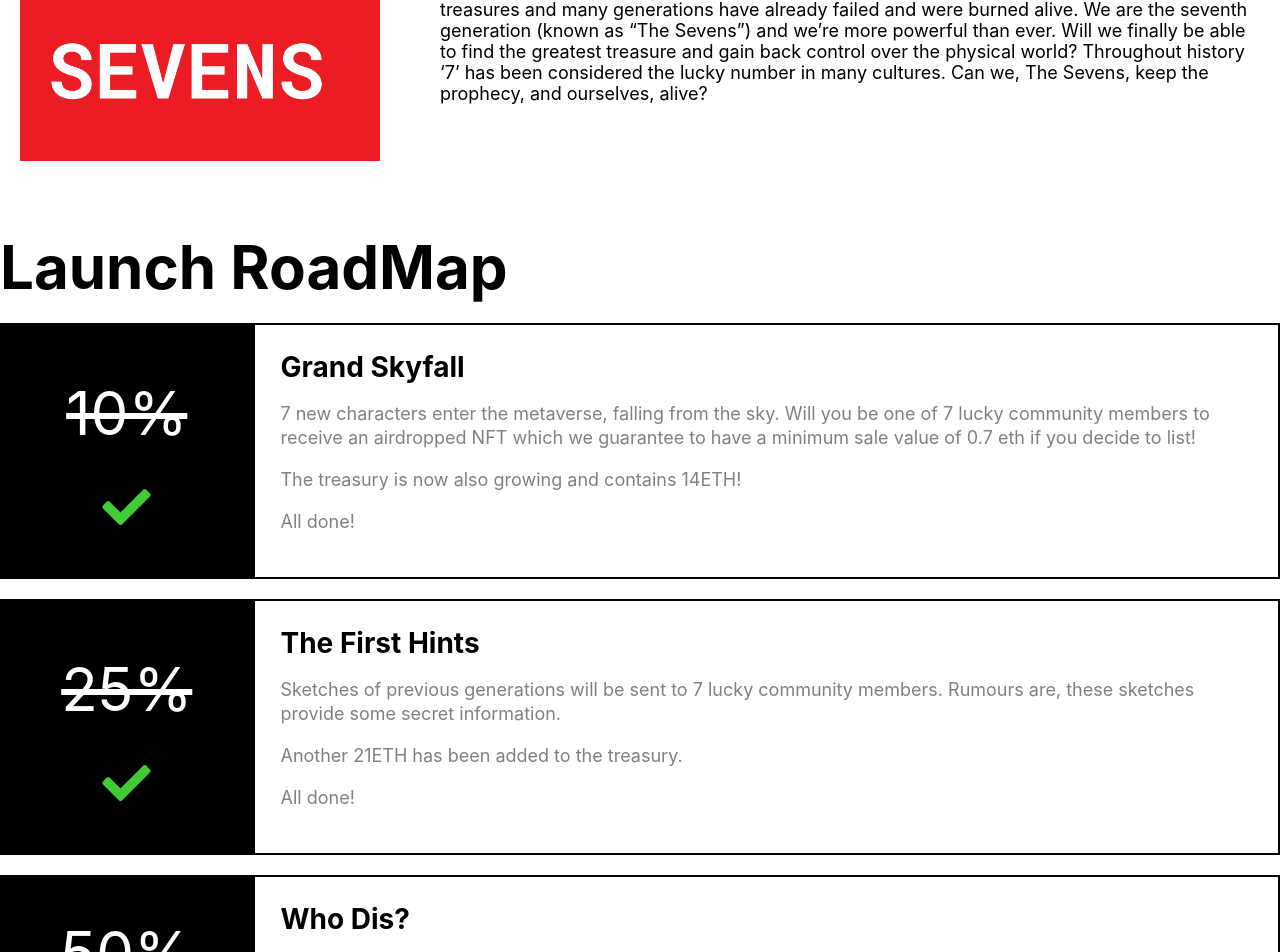
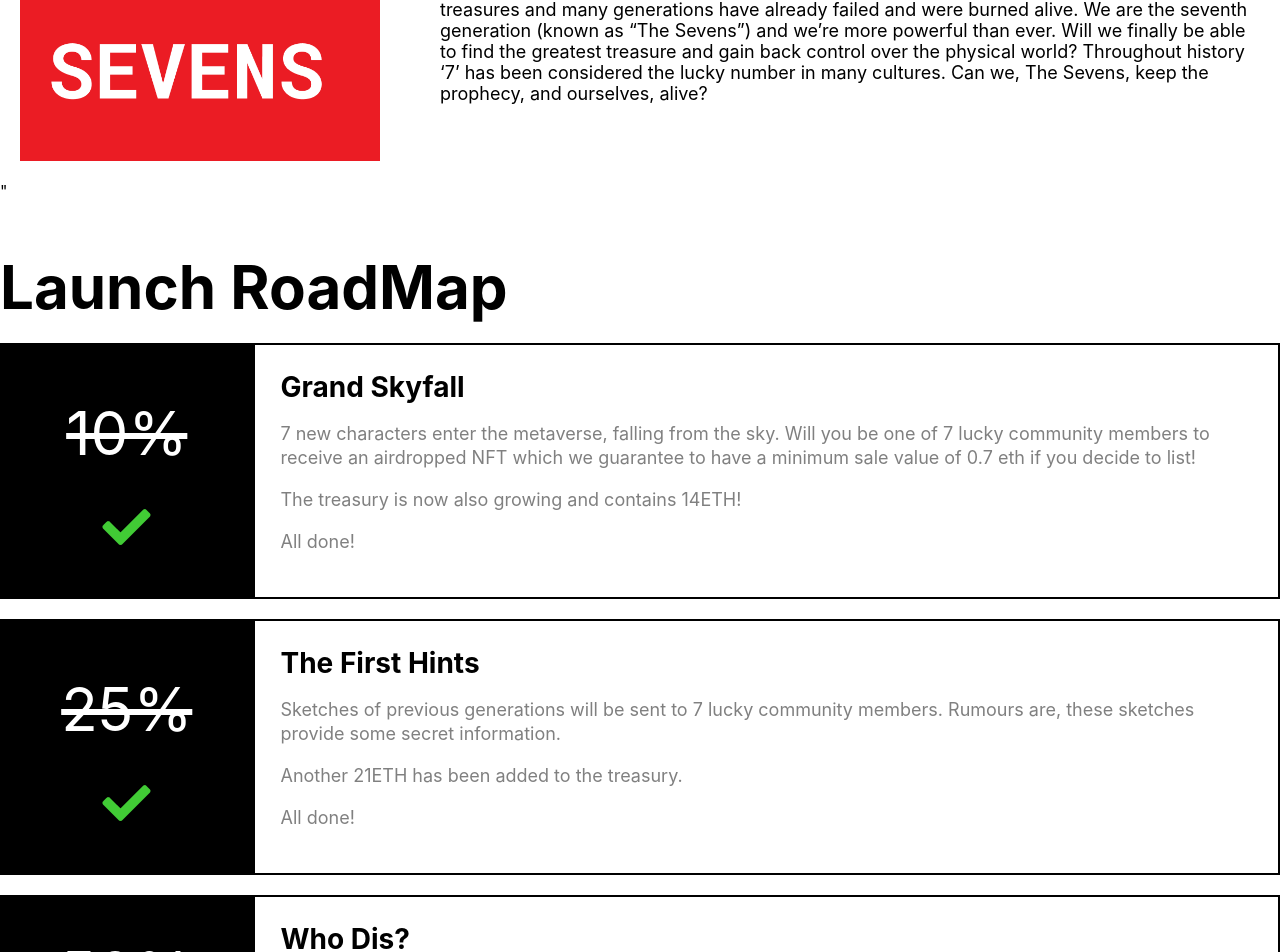
Before and after one commit to LiamK021/seven-front, a React (Create React App) app: page / in a window 1280 px wide. Shown: the part 1494-2446 px from the top of the page. Built offline with nearby package versions, Linux system fonts and the light colour scheme.

Commit message:
add toknow

```diff
--- a/src/App.js
+++ b/src/App.js
@@ -7,6 +7,7 @@ import DevelopmentLoadMap from './component/DevelopmentRoadMap/DevelopmentLoadMa
 import Announcement from './component/Announcement/Announcement';
 import Seven from './component/Seven/Seven';
 import MetaVerse from './component/MetaVerse/MetaVerse';
+import ToKnow from './component/ToKnow/ToKnow';
 
 function App() {
   return (
@@ -14,6 +15,7 @@ function App() {
       <Seven/>
       <hr/>
       <MetaVerse/>
+      <ToKnow/>
       <LaunchLoadMap />
       <DevelopmentLoadMap />
       <Announcement />
--- /dev/null
+++ b/src/component/ToKnow/ToKnow.css
@@ -0,0 +1,28 @@
+.toknow-control{
+    width: 100%;
+    display: flex;
+    flex-direction: row;
+    gap: 20px;
+    background-color: black;
+}
+.toknow-control-left{
+    padding: 20px;
+    flex: 55;
+    font-size: 60px;
+    display: flex;
+    align-items: center;
+    justify-content: center;
+    flex-direction: column;
+    gap: 40px;
+}
+
+.toknow-control-right{
+    padding: 20px;
+    flex: 45;
+    font-size: 60px;
+    display: flex;
+    align-items: center;
+    justify-content: center;
+    flex-direction: column;
+    gap: 40px;
+}
--- /dev/null
+++ b/src/component/ToKnow/ToKnow.js
@@ -0,0 +1,13 @@
+import React from "react";
+import ToKnowRight from "./ToKnowRight";
+class ToKnow extends React.Component{
+    render(){
+        return(
+            <div className="toknow-control">
+                <div className="toknow-control-left"></div>
+                <div className="toknow-control-right"></div>"
+            </div>
+        )
+    }
+}
+export default ToKnow
--- /dev/null
+++ b/src/component/ToKnow/ToKnowRight.js
@@ -0,0 +1,12 @@
+import React from "react";
+
+class ToKnowRight extends React.Component{
+    render(){
+        return(
+            <div>
+
+            </div>
+        )
+    }
+}
+export default ToKnowRight;
```
Also changed, not shown: src/component/ToKnow/ToKnowRight.css (added).
